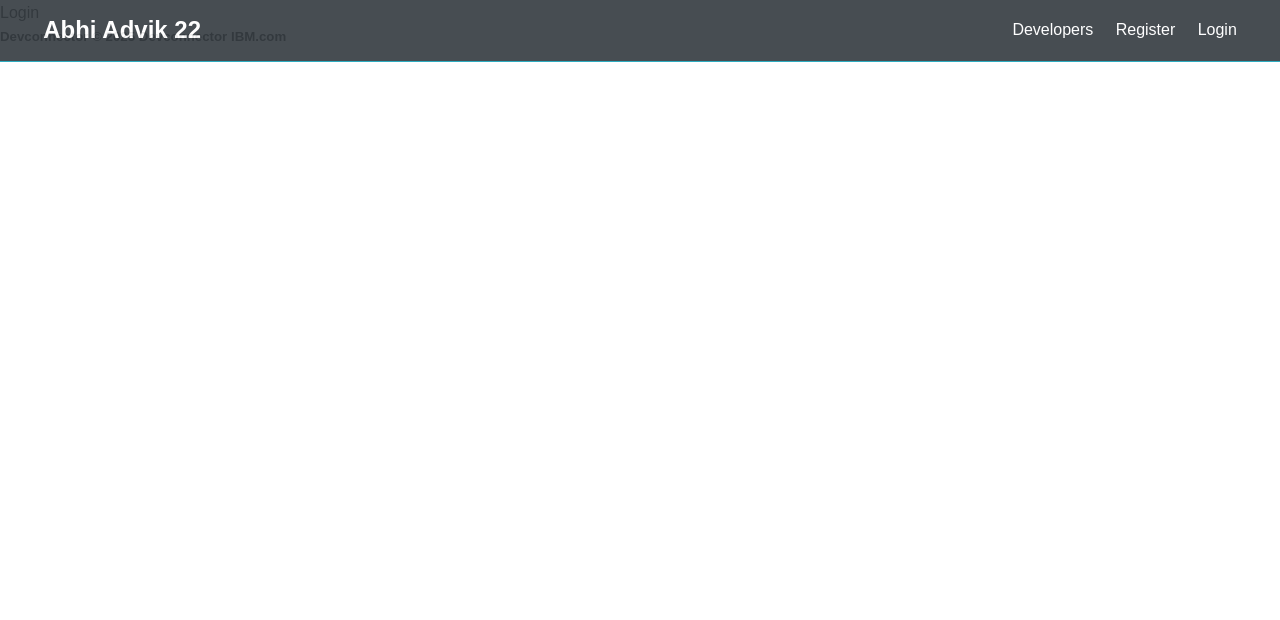
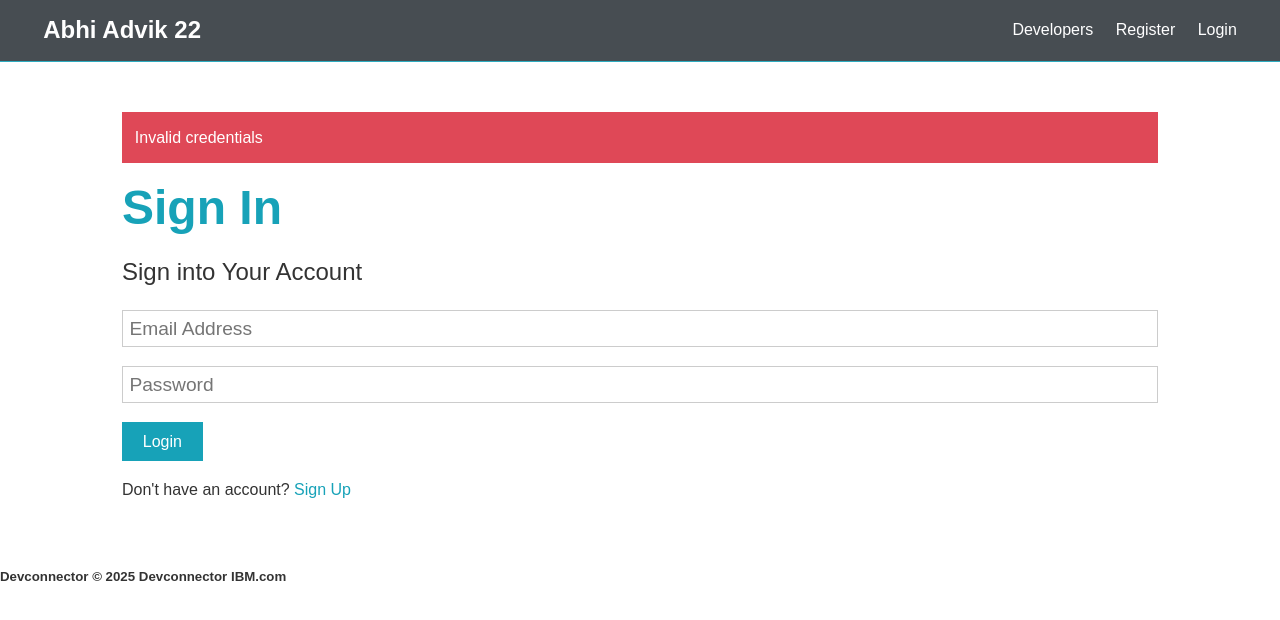
Before and after one commit to abhinandanchivate/react-oct, a React (Vite) app in the folder client/: page /auth/login in a window 1280 px wide. Shown: the top 620 px of the page. Built offline with nearby package versions, Linux system fonts and the light colour scheme.

Commit message:
feat(auth): implement login functionality with form handling and state management

```diff
--- a/client/src/auth/components/Login.jsx
+++ b/client/src/auth/components/Login.jsx
@@ -1,7 +1,65 @@
-import React from "react";
-
+import React, { useState } from "react";
+import { useDispatch } from "react-redux";
+import { loginUserAction } from "../rtk/auth.action";
+const loginState = {
+  email: "",
+  password: "",
+};
 const Login = () => {
-  return <div>Login</div>;
+  const dispatch = useDispatch();
+  const [formData, setFormData] = useState(loginState);
+  const onChange = (e) => {
+    const { name, value } = e.target;
+    setFormData({
+      ...formData,
+      [name]: value,
+    });
+  };
+  const onSubmit = (e) => {
+    e.preventDefault();
+    console.log("Login Form Submitted");
+    console.log(formData);
+    // dispatch login action
+    dispatch(loginUserAction(formData));
+  };
+  const { email, password } = formData;
+  return (
+    <>
+      {" "}
+      <section class="container">
+        <div class="alert alert-danger">Invalid credentials</div>
+        <h1 class="large text-primary">Sign In</h1>
+        <p class="lead">
+          <i class="fas fa-user"></i> Sign into Your Account
+        </p>
+        <form class="form" onSubmit={onSubmit}>
+          <div class="form-group">
+            <input
+              type="email"
+              placeholder="Email Address"
+              name="email"
+              required
+              value={email}
+              onChange={onChange}
+            />
+          </div>
+          <div class="form-group">
+            <input
+              type="password"
+              placeholder="Password"
+              name="password"
+              value={password}
+              onChange={onChange}
+            />
+          </div>
+          <input type="submit" class="btn btn-primary" value="Login" />
+        </form>
+        <p class="my-1">
+          Don't have an account? <a href="register.html">Sign Up</a>
+        </p>
+      </section>
+    </>
+  );
 };
 
 export default Login;
--- a/client/src/auth/rtk/auth.action.js
+++ b/client/src/auth/rtk/auth.action.js
@@ -1,6 +1,6 @@
 // BL stuff + rest call consumptions.
 import { createAsyncThunk } from "@reduxjs/toolkit";
-import { registerUser } from "./auth.service";
+import { loginUser, registerUser } from "./auth.service";
 
 export const registerUserAction = createAsyncThunk(
   // export :
@@ -37,3 +37,15 @@ export const registerUserAction = createAsyncThunk(
 
 // 1. we should use useeffect ==> inside the component.
 // 2. we should use useNavigate ==> to redirect the user to the dashboard but decimsion should be taken inside the registerAction
+
+export const loginUserAction = createAsyncThunk(
+  "auth/loginUser",
+  async (formData, { rejectWithValue }) => {
+    try {
+      const data = await loginUser(formData);
+      return data;
+    } catch (err) {
+      return rejectWithValue(err.data);
+    }
+  }
+);
--- a/client/src/auth/rtk/auth.service.js
+++ b/client/src/auth/rtk/auth.service.js
@@ -34,3 +34,19 @@ export const registerUser = async (formData) => {
     }
   }
 };
+export const loginUser = async (formData) => {
+  // formData : data filled by the user in the login form we are demanding here.
+  try {
+    //localhost:9500/api/auth/login
+    const res = await API.post("/auth", formData);
+    return { data: res.data, status: res.status };
+    // data: jwt token + user details
+    // status: res.status // 200, 201
+  } catch (err) {
+    const res = err.response;
+    // console.log(res);
+    if (res.status === 400) {
+      throw { data: err.response.data.errors, status: res.status }; // we will get it in the catch block of the calling function
+    }
+  }
+};
--- a/client/src/auth/rtk/auth.slice.js
+++ b/client/src/auth/rtk/auth.slice.js
@@ -2,7 +2,7 @@
 // state : data declaration.==> store.
 
 import { createSlice } from "@reduxjs/toolkit";
-import { registerUserAction } from "./auth.action";
+import { loginUserAction, registerUserAction } from "./auth.action";
 
 const authState = {
   isAuthenticated: false,
@@ -35,6 +35,37 @@ const authSlice = createSlice({
   extraReducers: (builder) => {
     builder // register : one of the case.
 
+      .addCase(loginUserAction.pending, (state) => {
+        state.loading = true;
+      }) // pending
+      .addCase(loginUserAction.fulfilled, (state, action) => {
+        // action : payload : will hold the response data from action.
+        // action : async call ka result
+        // state : slice contnet i.e. authState content
+        // using state we can make the changes to the slice content i.e. store part.
+
+        // loginUserAction : thunk action ==> perform the rest call ==> will return the response data.
+        state.loading = false;
+        state.isAuthenticated = true;
+        console.log(action.payload.data.token);
+        localStorage.setItem("token", action.payload.data.token);
+        state.token = action.payload.data.token;
+        state.status = "success";
+        // we need to access the payload ==> contains the jwt.
+      }) // success
+      .addCase(loginUserAction.rejected, (state, action) => {
+        state.error = Array.isArray(action.payload)
+          ? action.payload.reduce((acc, error) => {
+              acc[error.param] = error.msg;
+              return acc; // single object
+            }, {})
+          : { error: action.payload || action.error.message };
+        // state.error = action.payload; // array of errors from the server
+        state.loading = false;
+        state.isAuthenticated = false;
+        state.token = null;
+        state.status = "failure";
+      }) // failure
       .addCase(registerUserAction.pending, (state) => {
         state.loading = true;
       }) // pending
```
Also changed, not shown: 1 other file (tests, documents, lock files or other folders).
